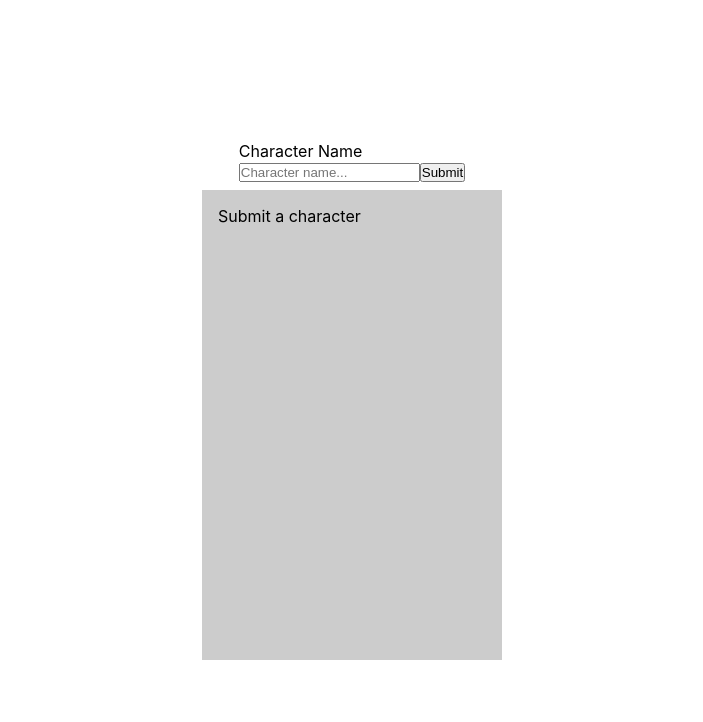
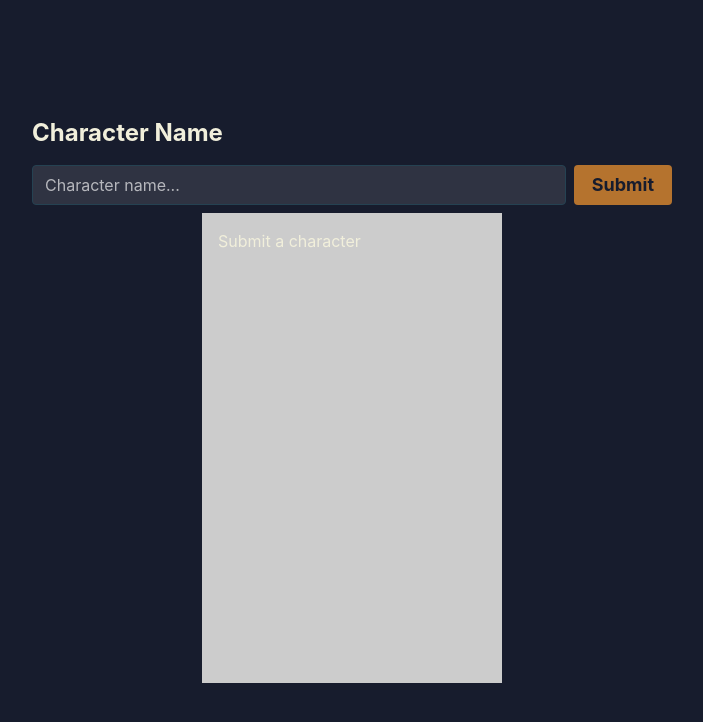
Before and after one commit to roblesdotdev/breaking-bad-react, a React (Create React App) app: page / in a window 1280 px wide. Shown: the top 722 px of the page, without its empty margins (288-991 px from the left). Built offline with nearby package versions, Linux system fonts and the light colour scheme.

Commit message:
global/form styles

```diff
--- a/src/App.jsx
+++ b/src/App.jsx
@@ -1,6 +1,8 @@
 import {useState} from 'react'
 import {CharacterForm} from './components/CharacterForm'
 import {CharacterInfo} from './components/CharacterInfo'
+import {ErrorBoundary} from './components/ErrorBoundary'
+import {ErrorFallback} from './components/ErrorFallback'
 
 function App() {
   const [characterName, setCharacterName] = useState('')
@@ -29,7 +31,9 @@ function App() {
           padding: '16px',
         }}
       >
-        <CharacterInfo name={characterName} />
+        <ErrorBoundary FallbackComponent={ErrorFallback} key={characterName}>
+          <CharacterInfo name={characterName} />
+        </ErrorBoundary>
       </div>
     </div>
   )
--- a/src/components/CharacterForm.jsx
+++ b/src/components/CharacterForm.jsx
@@ -23,18 +23,22 @@ function CharacterForm({
   }
 
   return (
+    <div className="container">
       <form onSubmit={handleSubmit}>
-      <label>Character Name</label>
-      <div>
+        <h2>Character Name</h2>
+        <div className="form-group">
           <input
             type="text"
             placeholder="Character name..."
             value={characterName}
             onChange={handleChange}
           />
-        <button type="submit">Submit</button>
+          <button className="button" type="submit" disabled={!characterName}>
+            Submit
+          </button>
         </div>
       </form>
+    </div>
   )
 }
 
--- a/src/components/CharacterInfo.jsx
+++ b/src/components/CharacterInfo.jsx
@@ -36,6 +36,8 @@ function CharacterInfo({name}) {
   } else if (status === STATUS.PENDING) {
     return <CharacterFallback name={name} />
   } else if (status === STATUS.REJECTED) {
+    // handle with error boundary
+    // throw error
     return <ErrorFallback error={error} />
   } else if (status === STATUS.RESOLVED) {
     return <CharacterDataView character={character} />
--- /dev/null
+++ b/src/components/ErrorBoundary.jsx
@@ -0,0 +1,20 @@
+import React from 'react'
+
+class ErrorBoundary extends React.Component {
+  state = {
+    error: null,
+  }
+  static getDerivedStateFromError(err) {
+    return {error: err}
+  }
+  componentDidCatch() {
+    console.clear()
+  }
+  render() {
+    const {error} = this.state
+    if (error) return <this.props.FallbackComponent error={error} />
+    return this.props.children
+  }
+}
+
+export {ErrorBoundary}
--- a/src/components/ErrorFallback.jsx
+++ b/src/components/ErrorFallback.jsx
@@ -1,7 +1,8 @@
 function ErrorFallback({error}) {
   return (
     <div>
-      There was an error <pre>{error.message}</pre>
+      There was an error{' '}
+      <pre style={{whiteSpace: 'pre-wrap'}}>{error.message}</pre>
     </div>
   )
 }
--- a/src/index.css
+++ /dev/null
@@ -1,18 +0,0 @@
-*,
-*:after,
-*:before {
-  box-sizing: border-box;
-}
-
-* {
-  margin: 0;
-  padding: 0;
-}
-
-body {
-  font-family: -apple-system, BlinkMacSystemFont, 'Segoe UI', 'Roboto', 'Oxygen',
-    'Ubuntu', 'Cantarell', 'Fira Sans', 'Droid Sans', 'Helvetica Neue',
-    sans-serif;
-  -webkit-font-smoothing: antialiased;
-  -moz-osx-font-smoothing: grayscale;
-}
--- a/src/index.js
+++ b/src/index.js
@@ -1,6 +1,7 @@
 import React from 'react'
 import ReactDOM from 'react-dom/client'
-import './index.css'
+import './styles/global.css'
+import './styles/global-small.css'
 import App from './App'
 
 const root = ReactDOM.createRoot(document.getElementById('root'))
--- /dev/null
+++ b/src/styles/global-small.css
@@ -0,0 +1,5 @@
+@media screen and (min-width: 575px) {
+  .form-group {
+    flex-direction: row;
+  }
+}
--- /dev/null
+++ b/src/styles/global.css
@@ -0,0 +1,205 @@
+:root {
+  --color-foreground: #f1efdb;
+  --color-background: #171c2d;
+  --color-links: #f9982f;
+  --color-links-hover: #eab56f;
+  --color-border: #254252;
+  --color-invalid: #ff6b75;
+  --font-body: -apple-system, 'Segoe UI', Helvetica Neue, Helvetica, Roboto,
+    Arial, sans-serif, system-ui, 'Apple Color Emoji', 'Segoe UI Emoji';
+  --font-display: var(--font-body);
+}
+
+html {
+  box-sizing: border-box;
+}
+
+*,
+*::before,
+*::after {
+  box-sizing: inherit;
+}
+
+:-moz-focusring {
+  outline: auto;
+}
+
+:focus {
+  outline: var(--color-links) solid 2px;
+  outline-offset: 2px;
+}
+
+html,
+body {
+  padding: 0;
+  margin: 0;
+  color: var(--color-foreground);
+  background-color: var(--color-background);
+}
+
+body {
+  font-family: var(--font-body);
+  line-height: 1.5;
+  background-repeat: no-repeat;
+  min-height: 100vh;
+  min-height: calc(100vh - env(safe-area-inset-bottom));
+}
+
+a {
+  color: var(--color-links);
+  text-decoration: none;
+}
+
+a:hover {
+  color: var(--color-links-hover);
+  text-decoration: underline;
+}
+
+h1,
+h2,
+h3 {
+  font-family: var(--font-display);
+  margin: 0;
+}
+
+h1 {
+  font-size: 2.25rem;
+  line-height: 2.5rem;
+}
+
+h2 {
+  font-size: 1.5rem;
+  line-height: 2rem;
+}
+
+h3 {
+  font-size: 1.25rem;
+  line-height: 1.75rem;
+}
+
+.sr-only {
+  position: absolute;
+  width: 1px;
+  height: 1px;
+  padding: 0;
+  margin: -1px;
+  overflow: hidden;
+  clip: rect(0, 0, 0, 0);
+  white-space: nowrap;
+  border-width: 0;
+}
+
+.container {
+  --gutter: 16px;
+  width: 640px;
+  max-width: calc(100% - var(--gutter) * 2);
+  margin-right: auto;
+  margin-left: auto;
+}
+
+/* buttons */
+
+.button {
+  --shadow-color: hsl(var(--hs-links) 30%);
+  --shadow-size: 3px;
+  -webkit-appearance: none;
+  -moz-appearance: none;
+  cursor: pointer;
+  appearance: none;
+  display: inline-flex;
+  align-items: center;
+  justify-content: center;
+  background-color: var(--color-links);
+  color: var(--color-background);
+  font-family: var(--font-display);
+  font-weight: bold;
+  line-height: 1;
+  font-size: 1.125rem;
+  margin: 0;
+  padding: 0.625em 1em;
+  border: 0;
+  border-radius: 4px;
+  box-shadow: 0 var(--shadow-size) 0 0 var(--shadow-color);
+  outline-offset: 2px;
+  transform: translateY(0);
+  transition: background-color 50ms ease-out, box-shadow 50ms ease-out,
+    transform 100ms cubic-bezier(0.3, 0.6, 0.8, 1.25);
+}
+
+.button:hover {
+  --raise: 1px;
+  color: var(--color-background);
+  text-decoration: none;
+  box-shadow: 0 calc(var(--shadow-size) + var(--raise)) 0 0 var(--shadow-color);
+  transform: translateY(calc(var(--raise) * -1));
+}
+
+.button:active {
+  --press: 1px;
+  box-shadow: 0 calc(var(--shadow-size) - var(--press)) 0 0 var(--shadow-color);
+  transform: translateY(var(--press));
+  background-color: var(--color-links-hover);
+}
+
+.button[disabled],
+.button[aria-disabled='true'] {
+  transform: translateY(0);
+  pointer-events: none;
+  opacity: 0.7;
+}
+
+.button:focus:not(:focus-visible) {
+  outline: none;
+}
+
+/* forms */
+
+form {
+  display: flex;
+  flex-direction: column;
+  gap: 1rem;
+  width: 100%;
+}
+
+.form-group {
+  display: flex;
+  flex-direction: column;
+  gap: 8px;
+}
+
+[type='text'] {
+  -webkit-appearance: none;
+  -moz-appearance: none;
+  appearance: none;
+  display: block;
+  display: flex;
+  align-items: center;
+  width: 100%;
+  height: 2.5rem;
+  margin: 0;
+  padding: 0.5rem 0.75rem;
+  border: 1px solid var(--color-border);
+  border-radius: 4px;
+  background-color: hsl(0 0% 100% / 10%);
+  background-blend-mode: luminosity;
+  box-shadow: none;
+  font-family: var(--font-body);
+  font-size: 1rem;
+  font-weight: normal;
+  line-height: 1.5;
+  color: var(--color-foreground);
+  transition: box-shadow 200ms, border-color 50ms ease-out,
+    background-color 50ms ease-out, color 50ms ease-out;
+}
+
+input:disabled,
+input[readonly],
+textarea:disabled,
+textarea[readonly] {
+  opacity: 0.7;
+  cursor: not-allowed;
+}
+
+::placeholder {
+  color: hsl(0 0% 100% / 65%);
+}
```
Lines whose indentation alone changed are shown as unchanged.
